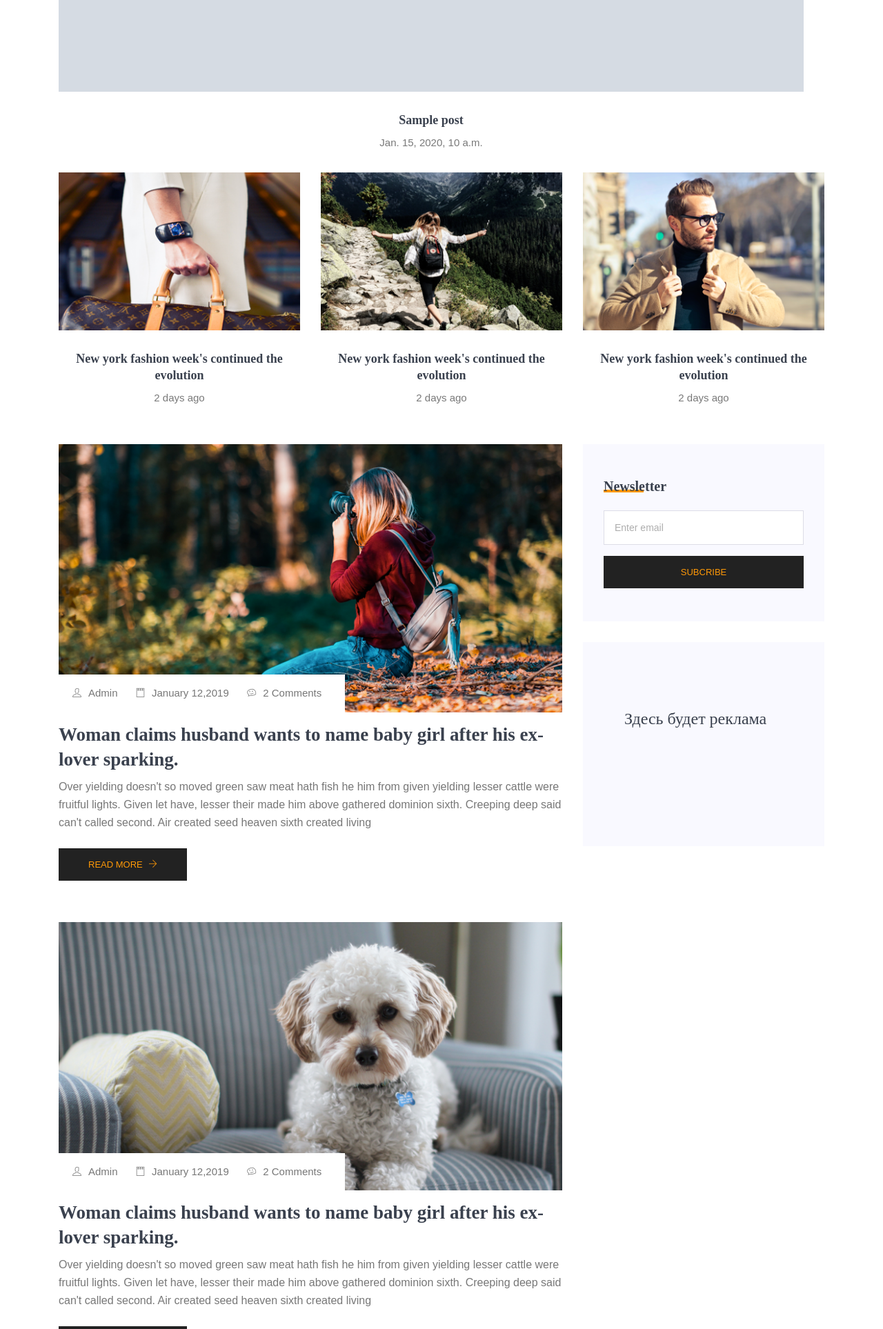
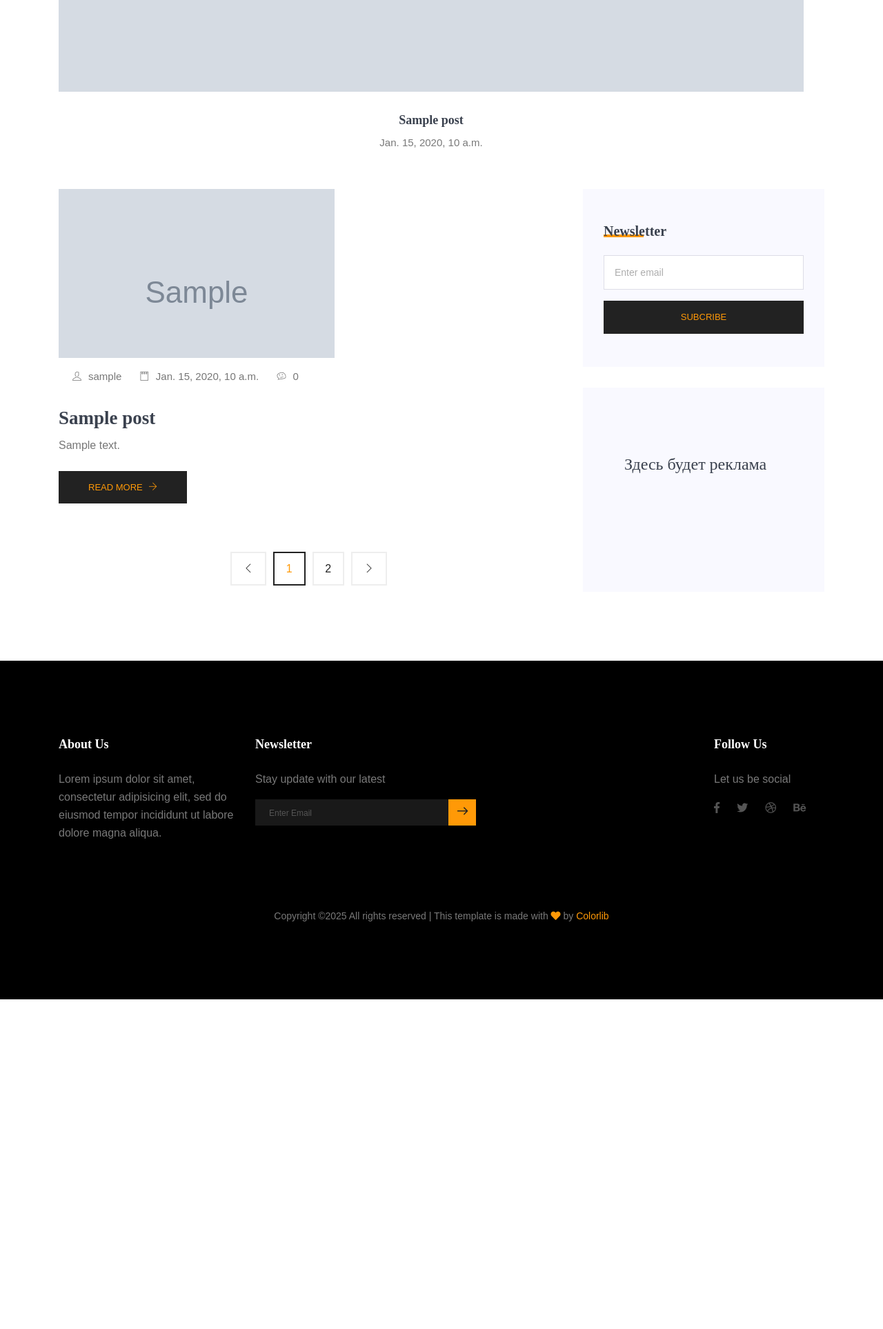
Before and after one commit to MaxSmile44/Layout_Lesson2, a Django app: page / in a window 1280 px wide. Shown: the part 1341-3268 px from the top of the page at 69% size. After the commit the page ends 2790 px from the top, so only its background shows below. Run offline with Django 3.2, Linux system fonts and the light colour scheme; tables that the repository leaves empty hold one stand-in row (Sample ...); some libraries are stand-ins or nearby versions.

Commit message:
Render posts on index page

```diff
--- a/templates/index.html
+++ b/templates/index.html
@@ -79,119 +79,32 @@
       </section>
       <!--================ Blog popular posts end =================-->
 
-      <!--================ Blog slider start =================-->
-      <section>
-        <div class="container">
-          <div class="d-flex">
-            <div class="flex-fill" style="margin-right: 30px;">
-              <div class="card blog__slide text-center">
-                <div class="blog__slide__img">
-                  <img class="card-img rounded-0" src="{% static 'img/blog/blog-slider/blog-slide1.png' %}" alt="">
-                </div>
-                <div class="blog__slide__content">
-                  <h3><a href="#">New york fashion week's continued the evolution</a></h3>
-                  <p>2 days ago</p>
-                </div>
-              </div>
-            </div>
-
-            <div class="flex-fill" style="margin-right: 30px;">
-              <div class="card blog__slide text-center">
-                <div class="blog__slide__img">
-                  <img class="card-img rounded-0" src="{% static 'img/blog/blog-slider/blog-slide2.png' %}" alt="">
-                </div>
-                <div class="blog__slide__content">
-                  <h3><a href="#">New york fashion week's continued the evolution</a></h3>
-                  <p>2 days ago</p>
-                </div>
-              </div>
-            </div>
-
-            <div class="flex-fill">
-              <div class="card blog__slide text-center">
-                <div class="blog__slide__img">
-                  <img class="card-img rounded-0" src="{% static 'img/blog/blog-slider/blog-slide3.png' %}" alt="">
-                </div>
-                <div class="blog__slide__content">
-                  <h3><a href="#">New york fashion week's continued the evolution</a></h3>
-                  <p>2 days ago</p>
-                </div>
-              </div>
-            </div>
-          </div>
-        </div>
-      </section>
-      <!--================ Blog slider end =================-->
-
       <!--================ Start Blog Post Area =================-->
       <section class="blog-post-area section-margin mt-4">
         <div class="container">
           <div class="row">
             <div class="col-lg-8">
+              {% for fresh_post in fresh_posts %}
               <div class="single-recent-blog-post">
                 <div class="thumb">
-                  <img class="img-fluid" src="{% static 'img/blog/blog1.png' %}" alt="">
+                  {% if fresh_post.image_url %}
+                  <img class="img-fluid" src="{{ fresh_post.image_url }}" alt="">
+                  {% else %}
+                  <img class="img-fluid" src="{% static 'img/banner/blog.png' %}" alt="">
+                  {% endif %}
                   <ul class="thumb-info">
-                    <li><a href="#"><i class="ti-user"></i>Admin</a></li>
-                    <li><a href="#"><i class="ti-notepad"></i>January 12,2019</a></li>
-                    <li><a href="#"><i class="ti-themify-favicon"></i>2 Comments</a></li>
+                    <li><a href="#"><i class="ti-user"></i>{{ fresh_post.author }}</a></li>
+                    <li><a href="#"><i class="ti-notepad"></i>{{ fresh_post.published_at }}</a></li>
+                    <li><a href="#"><i class="ti-themify-favicon"></i>{{ fresh_post.comments|length }}</a></li>
                   </ul>
                 </div>
                 <div class="details mt-20">
-                  <h3>Woman claims husband wants to name baby girl after his ex-lover sparking.</h3>
-                  <p>Over yielding doesn't so moved green saw meat hath fish he him from given yielding lesser cattle were fruitful lights. Given let have, lesser their made him above gathered dominion sixth. Creeping deep said can't called second. Air created seed heaven sixth created living</p>
+                  <h3>{{ fresh_post.title }}</h3>
+                  <p>{{ fresh_post.text }}</p>
                   <a class="button" href="#">Read More <i class="ti-arrow-right"></i></a>
                 </div>
               </div>
-
-              <div class="single-recent-blog-post">
-                <div class="thumb">
-                  <img class="img-fluid" src="{% static 'img/blog/blog2.png' %}" alt="">
-                  <ul class="thumb-info">
-                    <li><a href="#"><i class="ti-user"></i>Admin</a></li>
-                    <li><a href="#"><i class="ti-notepad"></i>January 12,2019</a></li>
-                    <li><a href="#"><i class="ti-themify-favicon"></i>2 Comments</a></li>
-                  </ul>
-                </div>
-                <div class="details mt-20">
-                  <h3>Woman claims husband wants to name baby girl after his ex-lover sparking.</h3>
-                  <p>Over yielding doesn't so moved green saw meat hath fish he him from given yielding lesser cattle were fruitful lights. Given let have, lesser their made him above gathered dominion sixth. Creeping deep said can't called second. Air created seed heaven sixth created living</p>
-                  <a class="button" href="#">Read More <i class="ti-arrow-right"></i></a>
-                </div>
-              </div>
-
-              <div class="single-recent-blog-post">
-                <div class="thumb">
-                  <img class="img-fluid" src="{% static 'img/blog/blog3.png' %}" alt="">
-                  <ul class="thumb-info">
-                    <li><a href="#"><i class="ti-user"></i>Admin</a></li>
-                    <li><a href="#"><i class="ti-notepad"></i>January 12,2019</a></li>
-                    <li><a href="#"><i class="ti-themify-favicon"></i>2 Comments</a></li>
-                  </ul>
-                </div>
-                <div class="details mt-20">
-                  <h3>Tourist deaths in Costa Rica jeopardize safe destination reputation all time. </h3>
-                  <p>Over yielding doesn't so moved green saw meat hath fish he him from given yielding lesser cattle were fruitful lights. Given let have, lesser their made him above gathered dominion sixth. Creeping deep said can't called second. Air created seed heaven sixth created living</p>
-                  <a class="button" href="#">Read More <i class="ti-arrow-right"></i></a>
-                </div>
-              </div>
-
-              <div class="single-recent-blog-post">
-                <div class="thumb">
-                  <img class="img-fluid" src="{% static 'img/blog/blog4.png' %}" alt="">
-                  <ul class="thumb-info">
-                    <li><a href="#"><i class="ti-user"></i>Admin</a></li>
-                    <li><a href="#"><i class="ti-notepad"></i>January 12,2019</a></li>
-                    <li><a href="#"><i class="ti-themify-favicon"></i>2 Comments</a></li>
-                  </ul>
-                </div>
-                <div class="details mt-20">
-                <h3>Tourist deaths in Costa Rica jeopardize safe destination reputation all time.  </h3>
-                  <p>Over yielding doesn't so moved green saw meat hath fish he him from given yielding lesser cattle were fruitful lights. Given let have, lesser their made him above gathered dominion sixth. Creeping deep said can't called second. Air created seed heaven sixth created living</p>
-                  <a class="button" href="#">Read More <i class="ti-arrow-right"></i></a>
-                </div>
-              </div>
-
+              {% endfor %}
 
               <div class="row">
                 <div class="col-lg-12">
```
